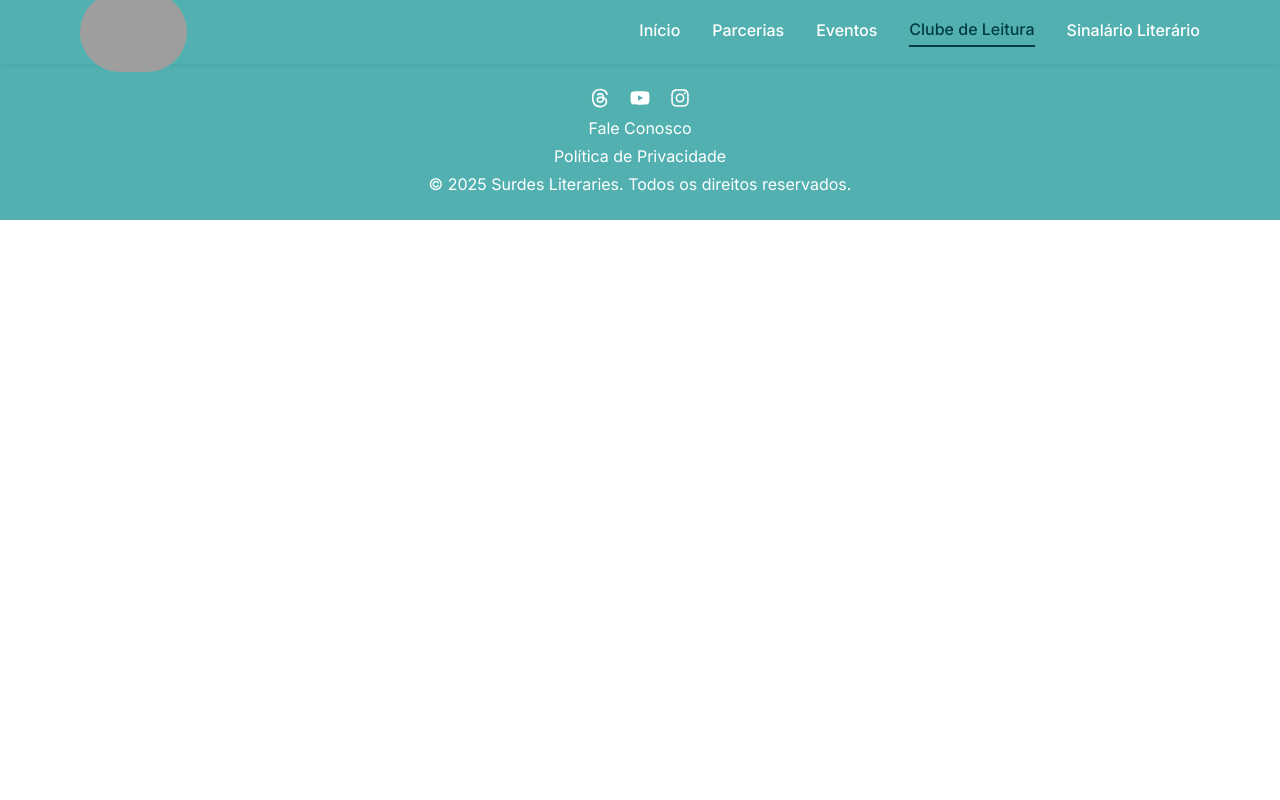
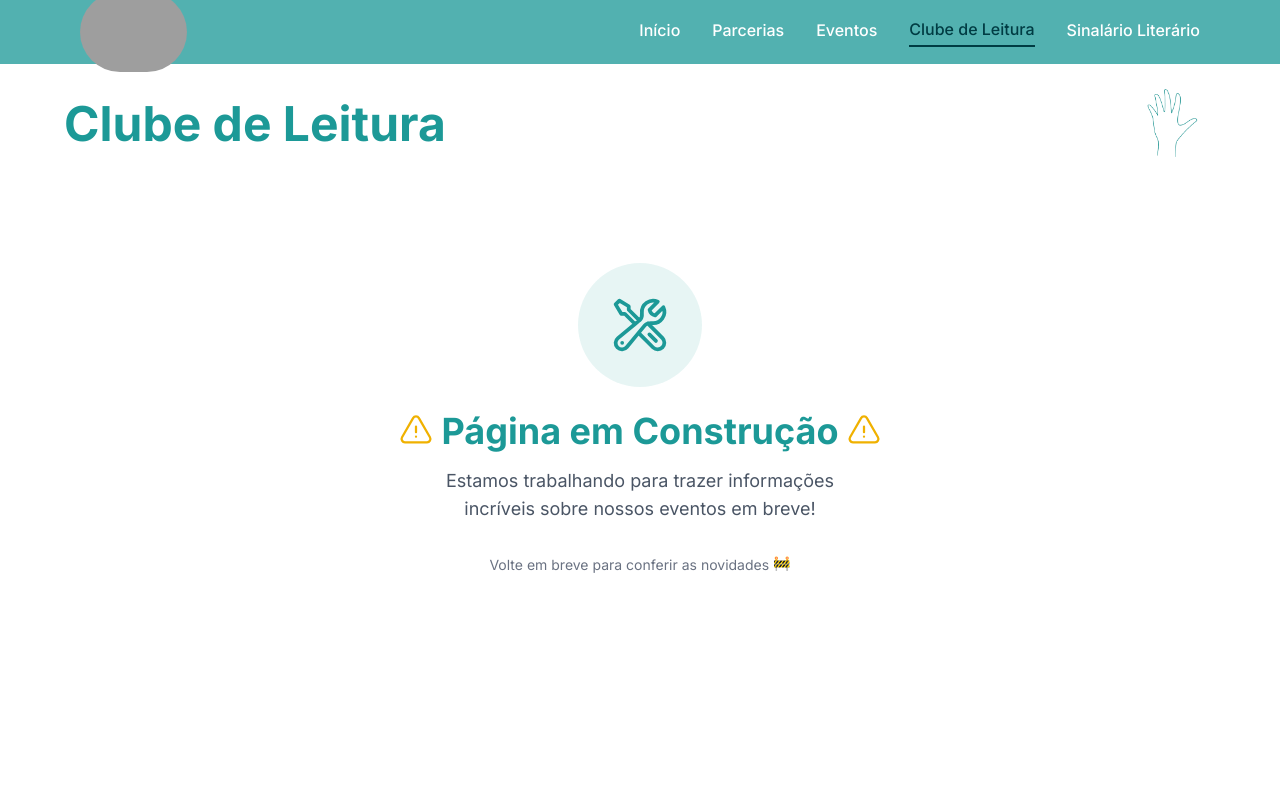
Before and after one commit to agnesmva/surdes-literaries, a React (Vite) app: page /clube in a window 1280 px wide. Shown: the top 800 px of the page. Built offline with nearby package versions, Linux system fonts and the light colour scheme; grey boxes are pictures that could not be loaded.

Commit message:
ajustes mobile

```diff
--- a/src/App.jsx
+++ b/src/App.jsx
@@ -11,6 +11,8 @@ import Breadcrumbs from './components/breadcrumbs/Breadcrumbs'
 import Home from './pages/home/Home'
 import MainContent from './pages/home/Home'
 import Parcerias from './pages/parcerias/Parcerias'
+import Eventos from './pages/eventos/Eventos'
+import Clube from './pages/clube/Clube'
 
 
 function App() {
@@ -21,6 +23,8 @@ function App() {
         <Routes>
         <Route path="/home" element={<MainContent />} />
         <Route path="/home" element={<Home />} />
+        <Route path="/eventos" element={<Eventos />} />
+        <Route path="/clube" element={<Clube />} />
         <Route path="/parcerias" element={<Parcerias />} />
         </Routes >
         <Footer/>
--- a/src/pages/clube/Clube.jsx
+++ b/src/pages/clube/Clube.jsx
@@ -1,11 +1,44 @@
-import './Clube.css'
+import React from 'react';
+import turquesaGif from '../../assets/Turquesa.gif';
+import { HiOutlineExclamationTriangle, HiOutlineWrenchScrewdriver } from 'react-icons/hi2';
 
 function Clube() {
+  return (
+    <main className="min-h-screen bg-white">
+      {/* Header - Mantendo o mesmo estilo das outras páginas */}
+      <section className="flex justify-between items-center px-0 py-0 mx-10 md:max-w-6xl md:mx-auto">
+        <h1 className="text-3xl md:text-5xl font-bold text-[#1C9997]">Clube de Leitura</h1>
+        <img
+          src={turquesaGif}
+          alt="Decoração turquesa animada"
+          className="w-20 md:w-20 h-auto"
+          tabIndex="0"
+        />
+      </section>
 
-    return(
-       <main>
-        <p>Em Desenvolvimento</p>
-       </main>
-    );
+      {/* Página em construção */}
+      <section className="flex flex-col items-center justify-center py-20 px-4 text-center">
+        <div className="bg-[#1C9997]/10 p-8 rounded-full mb-6">
+          <HiOutlineWrenchScrewdriver className="text-[#1C9997] text-6xl" />
+        </div>
+
+        <h2 className="text-3xl md:text-4xl font-bold text-[#1C9997] mb-4 flex items-center gap-2">
+          <HiOutlineExclamationTriangle className="text-yellow-500" />
+          Página em Construção
+          <HiOutlineExclamationTriangle className="text-yellow-500" />
+        </h2>
+
+        <p className="text-lg text-gray-600 max-w-md">
+          Estamos trabalhando para trazer informações incríveis sobre nossos eventos em breve!
+        </p>
+
+        <div className="mt-8 text-sm text-gray-500 flex items-center gap-1">
+          <span>Volte em breve para conferir as novidades</span>
+          <span className="animate-bounce">🚧</span>
+        </div>
+      </section>
+    </main>
+  );
 }
+
 export default Clube;
--- a/src/pages/eventos/Eventos.jsx
+++ b/src/pages/eventos/Eventos.jsx
@@ -1,11 +1,44 @@
-import './Eventos.css'
+import React from 'react';
+import turquesaGif from '../../assets/Turquesa.gif';
+import { HiOutlineExclamationTriangle, HiOutlineWrenchScrewdriver } from 'react-icons/hi2';
 
 function Eventos() {
+  return (
+    <main className="min-h-screen bg-white">
+      {/* Header - Mantendo o mesmo estilo das outras páginas */}
+      <section className="flex justify-between items-center px-0 py-0 mx-10 md:max-w-6xl md:mx-auto">
+        <h1 className="text-3xl md:text-5xl font-bold text-[#1C9997]">Eventos</h1>
+        <img
+          src={turquesaGif}
+          alt="Decoração turquesa animada"
+          className="w-20 md:w-20 h-auto"
+          tabIndex="0"
+        />
+      </section>
 
-    return(
-       <main>
-        <p>Em Desenvolvimento</p>
-       </main>
-    );
+      {/* Página em construção */}
+      <section className="flex flex-col items-center justify-center py-20 px-4 text-center">
+        <div className="bg-[#1C9997]/10 p-8 rounded-full mb-6">
+          <HiOutlineWrenchScrewdriver className="text-[#1C9997] text-6xl" />
+        </div>
+
+        <h2 className="text-3xl md:text-4xl font-bold text-[#1C9997] mb-4 flex items-center gap-2">
+          <HiOutlineExclamationTriangle className="text-yellow-500" />
+          Página em Construção
+          <HiOutlineExclamationTriangle className="text-yellow-500" />
+        </h2>
+
+        <p className="text-lg text-gray-600 max-w-md">
+          Estamos trabalhando para trazer informações incríveis sobre nossos eventos em breve!
+        </p>
+
+        <div className="mt-8 text-sm text-gray-500 flex items-center gap-1">
+          <span>Volte em breve para conferir as novidades</span>
+          <span className="animate-bounce">🚧</span>
+        </div>
+      </section>
+    </main>
+  );
 }
+
 export default Eventos;
--- a/src/pages/home/Home.jsx
+++ b/src/pages/home/Home.jsx
@@ -56,7 +56,7 @@ function MainContent() {
             <div className="min-w-full grid grid-cols-1 sm:grid-cols-1 md:grid-cols-1 gap-0">
               {membros.filter(m => m.team === 'leader').map((membro, index) => (
                 <div key={index} className="flex flex-col items-center">
-                  <div className="rounded-full overflow-hidden w-40 h-40 border-4 border-[#1C9997] mb-4 shadow-lg">
+                  <div className="rounded-full overflow-hidden w-25 h-25 sm:w-30 sm:h-30 md:w-45 md:h-45 border-4 border-[#1C9997] mb-4 shadow-lg">
                     <img
                       src={membro.url}
                       alt={`Foto de ${membro.name}`}
@@ -80,7 +80,7 @@ function MainContent() {
             <div className="min-w-full grid grid-cols-2 sm:grid-cols-2 md:grid-cols-3 gap-8">
               {membros.filter(m => m.team !== 'leader').map((membro, index) => (
                 <div key={index} className="flex flex-col items-center">
-                  <div className="rounded-full overflow-hidden w-40 h-40 border-4 border-[#1C9997] mb-4 shadow-lg">
+                  <div className="rounded-full overflow-hidden w-20 h-20 sm:w-30 sm:h-30 md:w-45 md:h-45 border-4 border-[#1C9997] mb-4 shadow-lg">
                     <img
                       src={membro.url}
                       alt={`Foto de ${membro.name}`}
@@ -88,8 +88,8 @@ function MainContent() {
                       loading="lazy"
                     />
                   </div>
-                  <p className="text-lg text-gray-800">{membro.name}</p>
-                  <p>{membro.role}</p>
+                  <p className="text w-fit md:text-lg text-center text-gray-800">{membro.name}</p>
+                  <p className="text-sm md:text-lg text-center">{membro.role}</p>
                 </div>
               ))}
             </div>
--- a/src/pages/parcerias/Parcerias.jsx
+++ b/src/pages/parcerias/Parcerias.jsx
@@ -11,7 +11,7 @@ function Parcerias() {
         <img
           src={turquesaGif}
           alt="Decoração turquesa animada"
-          className="w-48 md:w-64 h-auto"
+          className="w-20 md:w-20 h-auto"
           tabIndex="0"
         />
       </section>
```
